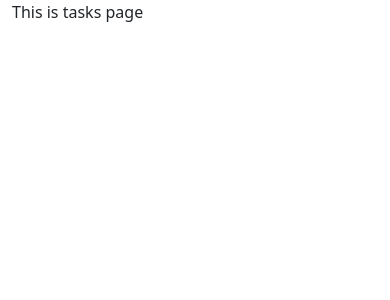
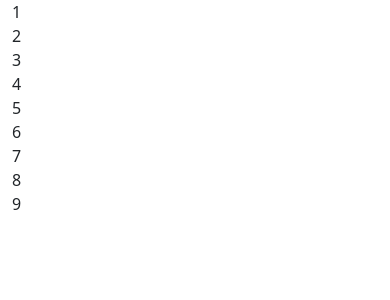
Before and after one commit to quocdunginfo/Learn-NodeJS, a React (Create React App) app in the folder client/react/: page /pages/tasks in a window 390 px wide. Shown: the top 300 px of the page. Built offline with nearby package versions, Linux system fonts and the light colour scheme.

Commit message:
Async fetching data from API

```diff
--- a/client/react/package.json
+++ b/client/react/package.json
@@ -8,6 +8,7 @@
     "@testing-library/user-event": "^13.5.0",
     "bootstrap": "^5.3.2",
     "react": "^18.2.0",
+    "react-bootstrap": "^2.9.1",
     "react-dom": "^18.2.0",
     "react-router-dom": "^6.21.1",
     "react-scripts": "5.0.1",
--- a/client/react/src/Pages/Tasks/Tasks.js
+++ b/client/react/src/Pages/Tasks/Tasks.js
@@ -1,5 +1,39 @@
 export default function Tasks() {
     return (<div>
-        This is tasks page
+        <div class="row">
+            <div class="col-md-4">
+                <div class="well">1</div>
+            </div>
+            <div class="col-md-4">
+                <div class="well">2</div>
+            </div>
+            <div class="col-md-4">
+                <div class="well">3</div>
+            </div>
+        </div>
+
+        <div class="row">
+            <div class="col-md-4">
+                <div class="well">4</div>
+            </div>
+            <div class="col-md-4">
+                <div class="well">5</div>
+            </div>
+            <div class="col-md-4">
+                <div class="well">6</div>
+            </div>
+        </div>
+
+        <div class="row">
+            <div class="col-md-4">
+                <div class="well">7</div>
+            </div>
+            <div class="col-md-4">
+                <div class="well">8</div>
+            </div>
+            <div class="col-md-4">
+                <div class="well">9</div>
+            </div>
+        </div>
     </div>);
 }
--- a/client/react/src/Pages/Users/Users.js
+++ b/client/react/src/Pages/Users/Users.js
@@ -1,5 +1,49 @@
+import { useState, useEffect } from "react";
+import { Spinner } from 'react-bootstrap';
+
 export default function Users() {
-    return (<div>
-        This is users page
-    </div>);
+    const [responseData, setResponseData] = useState({ data: [] });
+    const [loading, setLoading] = useState(true);
+    const [error, setError] = useState(null);
+
+    useEffect(() => {
+        const fetchData = async () => {
+            try {
+                const response = await fetch('https://reqres.in/api/users?page=1');
+                const jsonData = await response.json();
+                setTimeout(() => {
+                    setResponseData(jsonData);
+                    setLoading(false);
+                }, 1000);// Simulate slow http
+            } catch (error) {
+                setError(error);
+            } finally {
+
+            }
+        };
+        fetchData();
+    }, []); // The empty dependency array ensures that the effect runs only once, similar to componentDidMount
+
+    if (loading) {
+        return <Spinner animation="border" role="status">
+            <span className="visually-hidden">Loading...</span>
+        </Spinner>;
+    }
+    return (
+        <div class="row">
+            {responseData.data.map((user) => (
+                <div key={user.email} class="col-4">
+                    <div class="card mb-12">
+                        <div class="card-body">
+                            <h5 class="card-title">{user.first_name} {user.last_name}</h5>
+                            <div class="card-text">
+                                <img src={user.avatar} />
+                                <div style={{ textAlign: 'right' }}>{user.email}</div>
+                            </div>
+                        </div>
+                    </div>
+                </div>
+            ))}
+        </div>
+    );
 }
```
Also changed, not shown: 1 other file (tests, documents, lock files or other folders).
